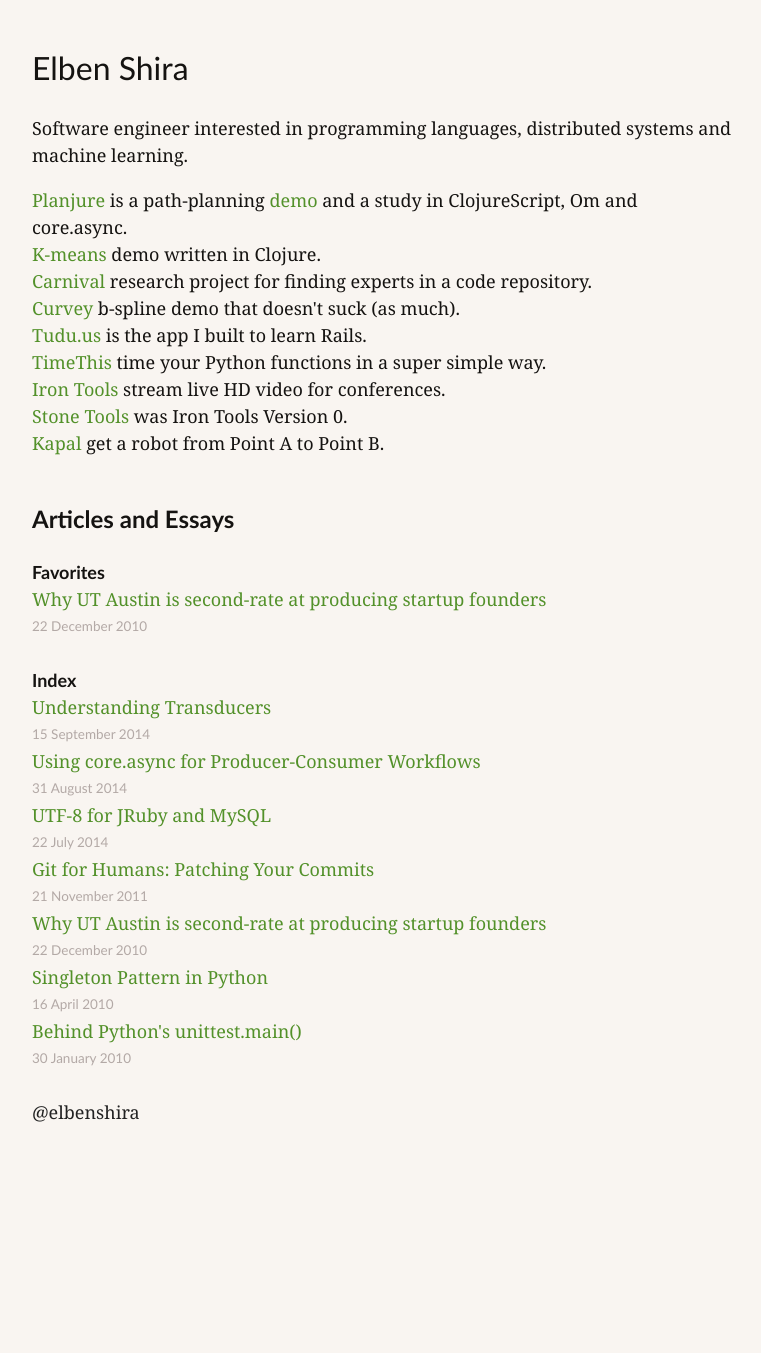
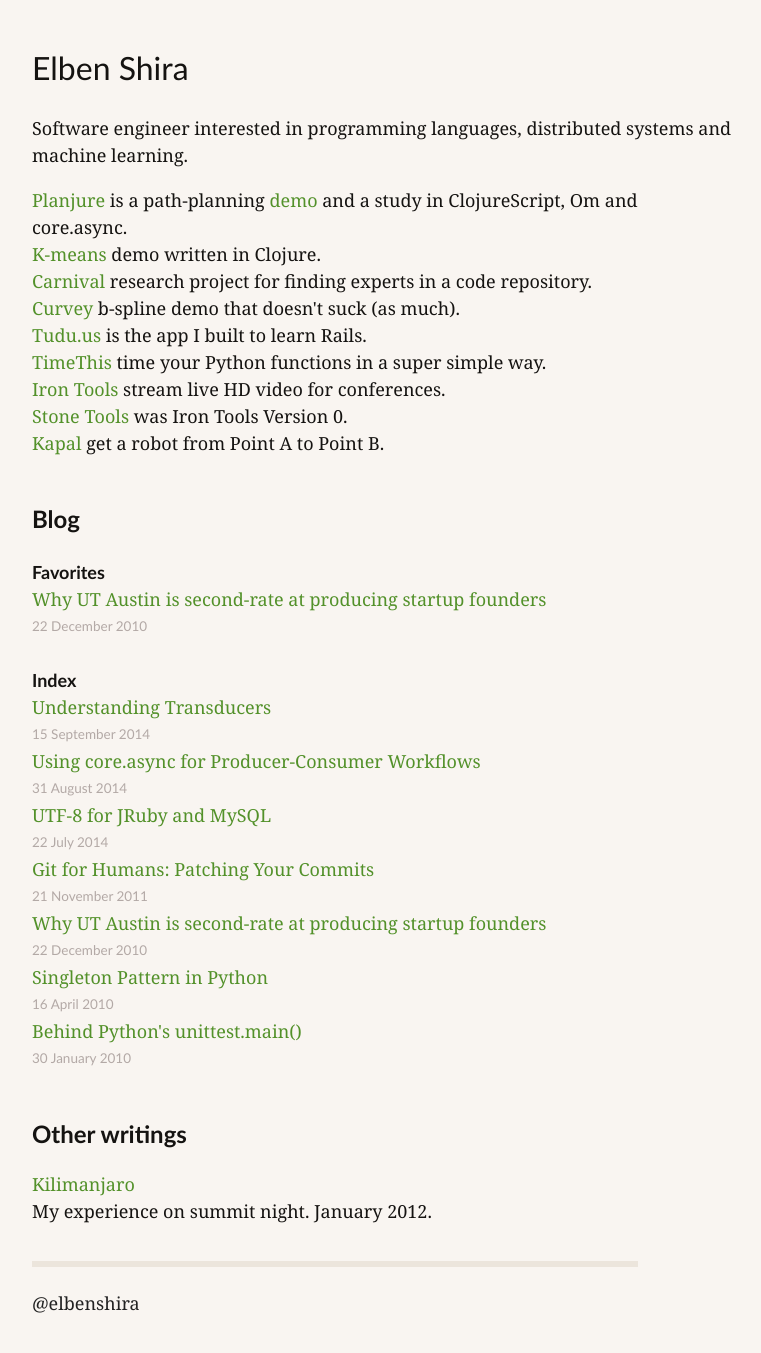
Before and after one commit to elben/elben.github.io-jekyll, a Jekyll site: the page built from index.html, in a window 1280 px wide. Shown: the whole page, without its empty margins (258-1019 px from the left). Built offline with Jekyll 4.4.1, drawn with Linux system fonts in a browser that asks for light colours; Markdown is read by kramdown in place of the engine named in the settings; before the commit the page ends 1153 px from its top, so only the background shows below that.

Commit message:
Add Kilimanjaro. CSS touches.

```diff
--- a/css/default.css
+++ b/css/default.css
@@ -66,7 +66,8 @@
 }
 
 a:hover {
-  color: #ff3366; /* red persimmon */
+  text-decoration: underline;
+  /* color: #ff3366; /1* red persimmon *1/ */
 }
 
 hr {
@@ -225,7 +226,8 @@
 }
 
 #footer {
-  margin-top: 1em;
+  margin-top: 2em;
+  margin-bottom: 2em;
 }
 
 #footer a {
@@ -233,7 +235,8 @@
 }
 
 #footer a:hover {
-  color: #ff3366; /* red persimmon */
+  text-decoration: underline;
+  /* color: #ff3366; /1* red persimmon *1/ */
 }
 
 #email {
--- a/index.html
+++ b/index.html
@@ -36,7 +36,7 @@
   get a robot from Point A to Point B.</li>
 </ul>
 
-<h2>Articles and Essays</h2>
+<h2>Blog</h2>
 
 <h3>Favorites</h3>
 
@@ -68,8 +68,16 @@
   {% endfor %}
 </ul>
 
+<h2>Other writings</h2>
+
+<ul class="other-writings simple">
+  <li>
+    <a href="https://medium.com/@elbenshira/kilimanjaro-d65f00ef96a3" target="_blank">Kilimanjaro</a>
+    <p>My experience on summit night. January 2012.</p>
+  </li>
+</ul>
+
 <div id="footer">
-  <ul class="simple">
-    <li><a href="http://twitter.com/elbenshira" target="_blank">@elbenshira</a></li>
-  </ul>
+  <hr>
+  <a href="http://twitter.com/elbenshira" target="_blank">@elbenshira</a>
 </div>
```
